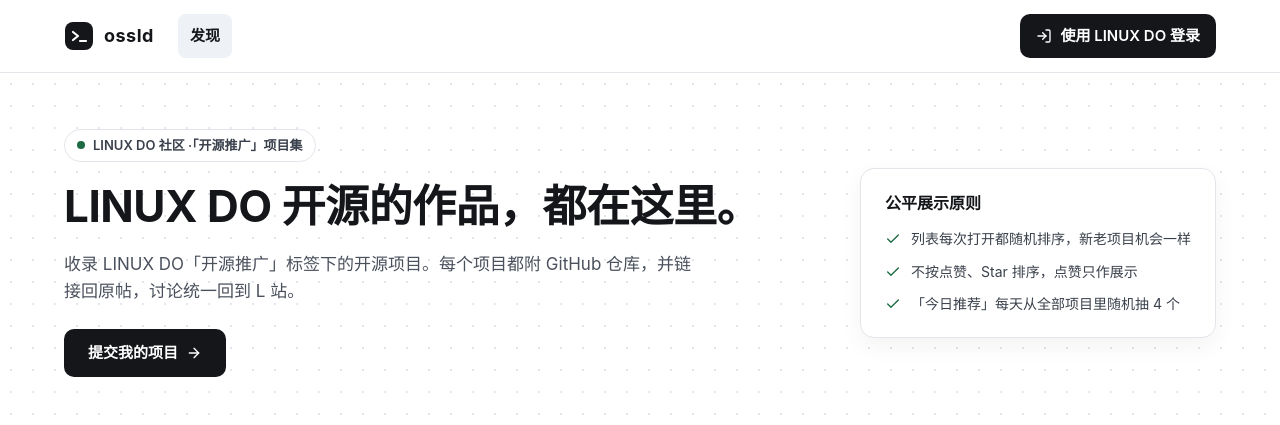
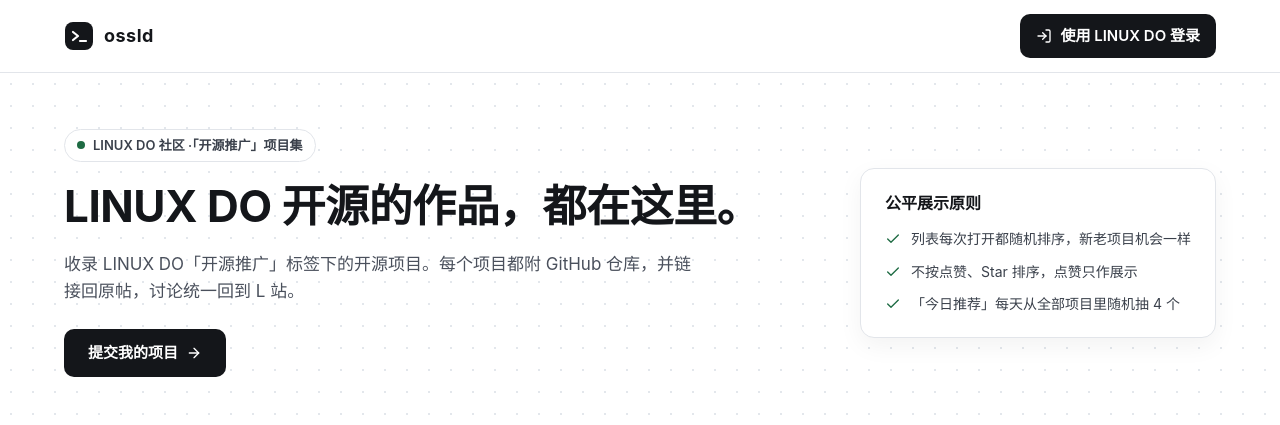
Before and after one commit to mamawai/ossld, a FastAPI app: page / in a window 1280 px wide. Shown: the top 425 px of the page. Run offline with FastAPI, Linux system fonts and the light colour scheme; data that the repository does not hold is empty.

Commit message:
去掉顶栏的「发现」按钮

```diff
--- a/app/main.py
+++ b/app/main.py
@@ -109,7 +109,6 @@ def index(request: Request, added: int | None = None):
         "today": f"{today.month} 月 {today.day} 日",
         "category_counts": [(c, n) for c, n in counts.items() if n],  # 只列有项目的分类
         "added": added,
-        "active": "home",
     })
 
 
--- a/app/static/style.css
+++ b/app/static/style.css
@@ -67,10 +67,7 @@ p { text-wrap: pretty; }
 .header-inner { display: flex; flex-wrap: wrap; align-items: center; gap: 12px 24px; padding-top: 14px; padding-bottom: 14px; }
 .brand { display: flex; align-items: center; gap: 10px; color: var(--text); font-size: 18px; font-weight: 700; letter-spacing: 0.5px; }
 .brand:hover { color: var(--text); }
-.nav { display: flex; flex: 1 1 auto; gap: 4px; }
-.nav a { padding: 10px 12px; border-radius: 8px; color: var(--text-2); }
-.nav a[aria-current="page"] { background: var(--surface-2); color: var(--text); font-weight: 600; }
-.header-actions { display: flex; flex-wrap: wrap; align-items: center; gap: 10px; }
+.header-actions { display: flex; flex-wrap: wrap; align-items: center; gap: 10px; margin-left: auto; }
 .header-actions form { margin: 0; }
 .me { display: inline-flex; align-items: center; gap: 8px; font-size: 14px; font-weight: 600; }
 
--- a/app/templates/base.html
+++ b/app/templates/base.html
@@ -14,9 +14,6 @@
       <svg width="30" height="30" viewBox="0 0 30 30" aria-hidden="true"><rect x="1" y="1" width="28" height="28" rx="8" fill="#14161A"></rect><path d="M9 11l5 4-5 4M16 20h6" stroke="#FFFFFF" stroke-width="2.2" fill="none" stroke-linecap="round" stroke-linejoin="round"></path></svg>
       <span>ossld</span>
     </a>
-    <nav class="nav" aria-label="主导航">
-      <a href="/"{% if active == "home" %} aria-current="page"{% endif %}>发现</a>
-    </nav>
     <div class="header-actions">
       {% set user = current_user(request) %}
       {% if user %}
```
